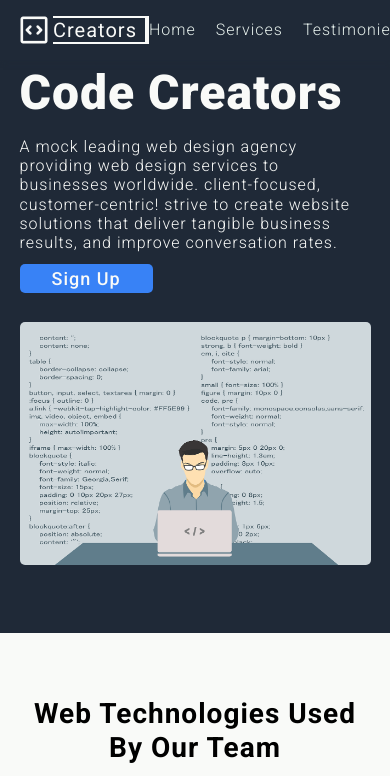
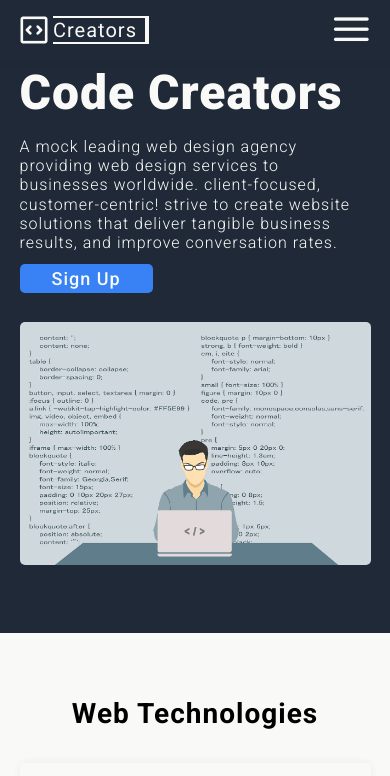
Before and after one commit to jfcode101/Landing-Page, a plain HTML site: page index.html in a window 390 px wide. Shown: the top 776 px of the page. Drawn offline with nearby package versions, Linux system fonts and the light colour scheme.

Commit message:
Continuous Improvement

```diff
--- a/index.html
+++ b/index.html
@@ -10,40 +10,34 @@
     <link rel="preconnect" href="https://fonts.googleapis.com">
     <link rel="preconnect" href="https://fonts.gstatic.com" crossorigin>
     <link href="https://fonts.googleapis.com/css2?family=Roboto:wght@300;400;500;700;900&display=swap" rel="stylesheet">
-
     <!-- google Material symbols -->
     <link rel="stylesheet"
         href="https://fonts.googleapis.com/css2?family=Material+Symbols+Rounded:opsz,wght,FILL,GRAD@48,400,0,0" />
-
     <!-- stylesheet -->
     <link rel="stylesheet" href="./style/s.css">
 </head>
 
 <body>
-    <!-- wrapper -->
     <div class="wrapper">
-        <!-- header -->
         <header class="header">
-            <!-- navbar -->
             <nav class="navbar">
-                <!-- logo -->
                 <div class="logo">
                     <span class="material-symbols-rounded">code_blocks</span>
                     <span id="upper">creators</span>
                 </div>
-                <!-- list -->
+                <input type="checkbox" id="check">
+                <label for="check" class="check-btn">
+                    <span class=" material-symbols-rounded">menu</span>
+                </label>
                 <ul class="nav-list">
-                    <!-- nav item -->
                     <li class="nav-item">
                         <span class="material-symbols-rounded">home</span>
                         <a href="#home" class="nav-link">home</a>
                     </li>
-                    <!-- nav item -->
                     <li class="nav-item">
                         <span class="material-symbols-rounded">settings</span>
                         <a href="#services" class="nav-link">services</a>
                     </li>
-                    <!-- nav item -->
                     <li class="nav-item">
                         <span class="material-symbols-rounded">comment</span>
                         <a href="#testimonies" class="nav-link">testimonies</a>
@@ -51,15 +45,11 @@
                 </ul>
             </nav>
         </header>
-        <!-- landing content -->
         <div class="hero" id="home">
-            <!-- left content -->
             <div class="hero-left">
-                <!-- content-title -->
                 <div class="content-title">
                     <h1>Code Creators</h1>
                 </div>
-                <!-- content-text -->
                 <div class="content-text">
                     <p>
                         A mock leading web design agency providing web design services to businesses worldwide.
@@ -67,23 +57,17 @@
                         tangible business results, and improve conversation rates.
                     </p>
                 </div>
-                <!-- content button -->
                 <div class="content-btn">
                     <a href="#signup">sign up</a>
                 </div>
             </div>
-            <!-- right content -->
             <div class="hero-right">
                 <img src="./images/code.png" alt="code image">
             </div>
         </div>
-        <!-- section: services -->
         <section class="services" id="services">
-            <!-- title -->
-            <h2>web technologies used by our team</h2>
-            <!-- services container -->
+            <h2>web technologies</h2>
             <div class="services-content">
-                <!-- item 1 -->
                 <div class="item">
                     <div class="item-image">
                         <img src="./images/icons/html.png" alt="Html">
@@ -95,7 +79,6 @@
                         </p>
                     </div>
                 </div>
-                <!-- item 2 -->
                 <div class="item">
                     <div class="item-image">
                         <img src="./images/icons/css-3.png" alt="Html">
@@ -107,7 +90,6 @@
                         </p>
                     </div>
                 </div>
-                <!-- item 3 -->
                 <div class="item">
                     <div class="item-image">
                         <img src="./images/icons/java-script.png" alt="Html">
@@ -119,7 +101,6 @@
                         </p>
                     </div>
                 </div>
-                <!-- item 4 -->
                 <div class="item">
                     <div class="item-image">
                         <img src="./images/icons/database.png" alt="Html">
@@ -132,15 +113,11 @@
                 </div>
             </div>
         </section>
-        <!-- section: Testimonials-->
         <section class="testimonials" id="testimonies">
-            <!-- testimonial content -->
             <div class="testimonial-content">
-                <!-- testimonial image -->
                 <div class="testimonial-image">
                     <img src="./images/alex-starnes.jpg" alt="Alex Starnes">
                 </div>
-                <!-- testimonial text -->
                 <div class="testimonial-text">
                     <q>
                         I'm happy with the <b>Code Creators</b>. The service I received was thorough and
@@ -152,24 +129,19 @@
                 </div>
             </div>
         </section>
-        <!-- section: sign up -->
         <section class="signup-area" id="signup">
-            <!-- signup content -->
             <div class="signup-content">
-                <!-- signup message -->
                 <div class="signup-msg">
                     <h3>Do you want a 10% discount?</h3>
                     <p>
                         Join the <b>Code Creators</b>! Stay in touch and informed of our discount deals.
                     </p>
                 </div>
-                <!-- signup button -->
                 <div class="signup-btn">
                     <button type="submit">Sign up</button>
                 </div>
             </div>
         </section>
-        <!-- footer -->
         <footer class="footer">
             <p>Copyright &#169; <a href="https://github.com/jfcode101" target="_blank">JFCODE101</a>. <a
                     href="https://www.theodinproject.com/" target="_blank">The
--- a/style/s.css
+++ b/style/s.css
@@ -42,13 +42,11 @@ li {
     list-style: none;
 }
 
-/* ------------ wrapper ------------ */
 .wrapper {
     height: auto;
     position: relative;
 }
 
-/* ---- header ---- */
 .header {
     background-color: var(--dark-bckgrnd-color);
     color: var(--white1-txt-color);
@@ -92,12 +90,10 @@ li {
 
 /* ------------ end: selection of classes ------------ */
 
-/* -- navbar -- */
 .navbar {
     justify-content: space-between;
 }
 
-/* logo */
 .logo {
     cursor: pointer;
 }
@@ -119,24 +115,35 @@ li {
     padding-right: .5rem;
 }
 
-/* nav list */
+.check-btn .material-symbols-rounded {
+    font-size: 2.85rem;
+    font-weight: 500;
+    line-height: 60px;
+    cursor: pointer;
+
+
+    display: none;
+}
+
+#check {
+    display: none;
+}
+
 .nav-list {
     gap: 1.25rem;
 }
 
-/* nav item */
 .nav-item {
     gap: .25rem;
     text-transform: capitalize;
 }
 
-/* nav item icons */
 .nav-item span {
     display: none;
 }
 
-/* nav link */
 .nav-link {
+    font-weight: 400;
     transition: all .3s ease-in-out;
 }
 
@@ -146,7 +153,6 @@ li {
     text-underline-offset: 1rem;
 }
 
-/* ---- hero content ---- */
 .hero {
     height: auto;
     background-color: var(--dark-bckgrnd-color);
@@ -159,20 +165,17 @@ li {
     gap: 2rem;
 }
 
-/* -- left content -- */
 .hero-left {
     display: flex;
     flex-direction: column;
     justify-content: space-between;
 }
 
-/* content title */
 .content-title h1 {
     color: var(--white1-txt-color);
     font: normal 900 3rem var(--main-font);
 }
 
-/* content button */
 .content-btn a {
     outline: none;
     border: none;
@@ -186,16 +189,11 @@ li {
     text-transform: capitalize;
 }
 
-/* .content-btn */
 .content-btn a:hover {
     outline: 2px solid var(--white1-txt-color);
     outline-offset: 2px;
 }
 
-/* -- right content -- */
-.hero-right {}
-
-/* hero right image */
 .hero-right img {
     width: 100%;
     height: 100%;
@@ -203,8 +201,6 @@ li {
     border-radius: 5px;
 }
 
-/* ---- sections ---- */
-/* --- services --- */
 .services {
     margin: 2rem 0 0;
     padding: 4rem 0 2rem;
@@ -218,7 +214,6 @@ li {
     text-transform: capitalize;
 }
 
-/* -- service content */
 .services-content {
     width: 70%;
     margin: auto;
@@ -229,7 +224,6 @@ li {
     gap: 2rem;
 }
 
-/* item */
 .item {
     width: 200px;
     display: flex;
@@ -265,18 +259,15 @@ li {
     transform: scale(1.1);
 }
 
-/* text */
 .text p {
     text-align: center;
 }
 
-/* --- Testimonials --- */
 .testimonials {
     background-color: var(--grey-bckgrnd-color);
     padding: 4rem 0;
 }
 
-/* testimonial content */
 .testimonial-content {
     width: 70%;
     margin: auto;
@@ -287,12 +278,10 @@ li {
     gap: 2rem;
 }
 
-/* testimonial div */
 .testimonial-content div {
     flex: 1 1 auto;
 }
 
-/* testimonial image */
 .testimonial-image {
     width: 150px;
     height: 150px;
@@ -306,7 +295,6 @@ li {
     border-radius: 100%;
 }
 
-/* testimonial text */
 .testimonial-text {
     width: calc(100% - (2rem + 150px));
 }
@@ -320,13 +308,11 @@ li {
     text-align: end;
 }
 
-/* --- sign up area --- */
 .signup-area {
     background-color: var(--white1-txt-color);
     padding: 4rem 0;
 }
 
-/* sign up content */
 .signup-content {
     background-color: var(--blue-bckgrnd-color);
     color: var(--white1-txt-color);
@@ -339,7 +325,6 @@ li {
     border-radius: 5px;
 }
 
-/* sign up message */
 .signup-msg h3 {
     font: 500 1.25rem/1.8 var(--main-font);
 }
@@ -348,7 +333,6 @@ li {
     font: 400 1rem/1.2 var(--main-font);
 }
 
-/* sign up button */
 .signup-btn button {
     outline: none;
     border: none;
@@ -367,14 +351,12 @@ li {
     outline-offset: 2px;
 }
 
-/* --- footer --- */
 .footer {
     padding: 2rem;
     text-align: center;
     color: var(--white2-txt-color);
 }
 
-/* footer a */
 .footer a {
     transition: all .3s ease-in-out;
 }
@@ -384,8 +366,34 @@ li {
     text-underline-offset: .5rem;
 }
 
+
+@media (max-width: 920px) {
+    .check-btn .material-symbols-rounded {
+        display: block;
+    }
+
+    .nav-list {
+        position: fixed;
+        width: 100%;
+        height: 200px;
+        top: 60px;
+        left: -200%;
+        transition: all .5s ease-in-out;
+        background-color: var(--dark-bckgrnd-color);
+        display: flex;
+        flex-direction: column;
+        align-items: center;
+        gap: 0;
+        border-bottom: 2px solid rgba(255, 255, 255, .15);
+        z-index: 99;
+    }
+
+    #check:checked~.nav-list {
+        left: 0;
+    }
+}
+
 @media (max-width: 480px) {
-
     .navbar {
         width: 100%;
         padding: 0 1rem;
@@ -423,7 +431,6 @@ li {
         width: 90%;
         margin-bottom: 1rem;
         padding: 1rem;
-        /* border: 1px solid red; */
         border-radius: 5px;
         box-shadow: 0 0 10px -1px var(--grey-bckgrnd-color);
     }
@@ -454,11 +461,7 @@ li {
         align-items: center;
     }
 
-
-    /* testimonial div */
     .testimonial-content div {
-        /* width: inherit;
-        height: inherit; */
         flex: initial;
     }
 
@@ -475,7 +478,6 @@ li {
         text-align: end;
     }
 
-    /* sign up content */
     .signup-content {
         width: 100%;
         padding: 1rem;
@@ -483,5 +485,4 @@ li {
         gap: 1rem;
         flex-direction: column;
     }
-
 }
```
Also changed, not shown: images/desktop.png (added), images/mobile.png (added), images/tablet.png (added), 1 other file.
